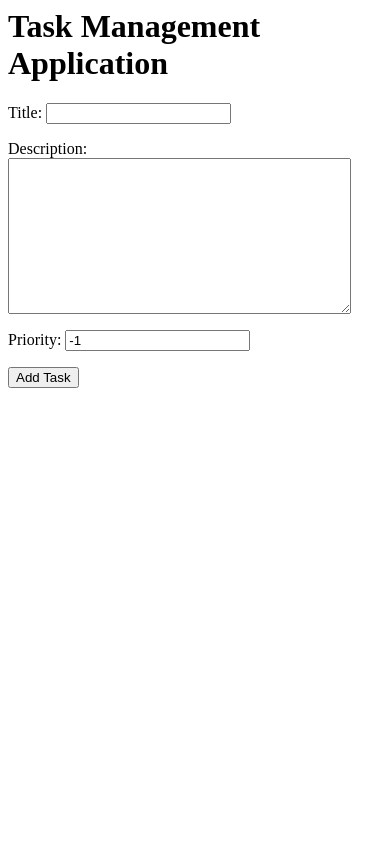
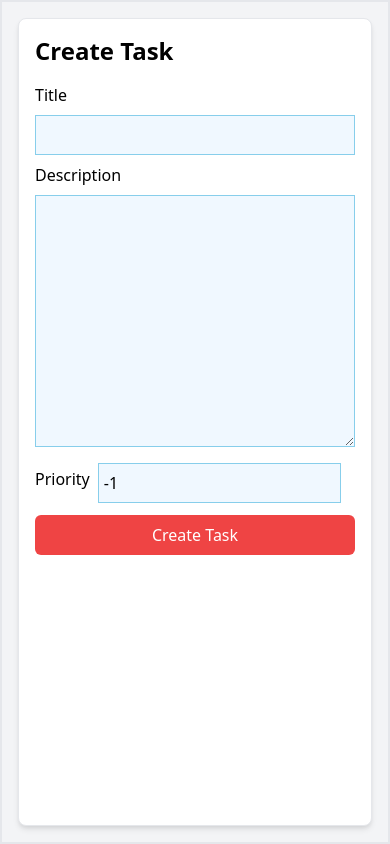
Before and after one commit to pratik-londhe4/GDC-django-LVL6-Milestone, a Django app: page /tasks/create/ in a window 390 px wide. Run offline with Django 3.2, Linux system fonts and the light colour scheme; the visitor is signed in with stand-in values (Sample User, id 1); some libraries are stand-ins or nearby versions.

Commit message:
added css to create task page

```diff
--- a/tasks/templates/task_create.html
+++ b/tasks/templates/task_create.html
@@ -1,17 +1,89 @@
+<!DOCTYPE html>
+<html lang="en">
   <head>
+    <meta charset="UTF-8" />
+    <meta http-equiv="X-UA-Compatible" content="IE=edge" />
+    <meta name="viewport" content="width=device-width, initial-scale=1.0" />
+    <link
+      rel="stylesheet"
+      href="https://cdnjs.cloudflare.com/ajax/libs/tailwindcss/2.2.19/tailwind.min.css"
+      integrity="sha512-wnea99uKIC3TJF7v4eKk4Y+lMz2Mklv18+r4na2Gn1abDRPPOeef95xTzdwGD9e6zXJBteMIhZ1+68QC5byJZw=="
+      crossorigin="anonymous"
+      referrerpolicy="no-referrer"
+    />
+
+    <script src="https://www.writeroo.in/inc/lib/fawesome.js"></script>
+    <title>Task manager</title>
     <style>
-    a {
-      margin-left: 2%;
-      padding: 3px;
+      input {
+        background-color: aliceblue;
+        height: 40px;
+        padding: 5px;
+        border: 0.5px solid skyblue;
       }
-    .tasks_container {
+      textarea {
+        background-color: aliceblue;
         padding: 5px;
+        border: 0.5px solid skyblue;
       }
     </style>
   </head>
-<h1>Task Management Application</h1>
 
+  <body>
+    <div
+      class="flex border-2 p-4 h-screen align-items-center justify-center bg-gray-100"
+    >
+      <div
+        class="p-4 border sm:w-1/3 w-full rounded-lg shadow-md bg-white flex flex-col"
+      >
+        <div class="h-full">
+          <div class="text-2xl font-bold mb-4">Create Task</div>
           <form method="post">
-  {{form.as_p}} {%csrf_token %}
-  <button type="submit">Add Task</button>
+            {{ form.non_field_errors }} {%csrf_token%}
+            <div>
+              <div class="flex flex-col mb-2">
+                <span class="mb-2">Title</span>
+                {{form.title}} {%if form.title.errors%}
+                <ol class="list-disc ml-6 text-sm text-red-500">
+                  {%for error in form.title.errors %}
+                  <li>{{error|escape}}</li>
+                  {%endfor%}
+                </ol>
+                {%endif%}
+              </div>
+              <div class="flex mb-2 flex-col">
+                <p class="mb-2">Description</p>
+                {{form.description}} {%if form.description.errors%}
+                <ol class="list-disc ml-6 text-sm text-red-500">
+                  {%for error in form.description.errors %}
+                  <li>{{error}}</li>
+                  {%endfor%}
+                </ol>
+                {%endif%}
+              </div>
+              <div class="">
+                <div class="flex mb-3 my-4 items-center">
+                  <p class="mb-2 mr-2">Priority</p>
+                  {{form.priority}}
+                </div>
+                {%if form.priority.errors%}
+                <ol class="list-disc ml-6 text-sm text-red-500">
+                  {%for error in form.priority.errors %}
+                  <li>{{error|escape}}</li>
+                  {%endfor%}
+                </ol>
+                {%endif%}
+              </div>
+            </div>
+            <button
+              type="submit"
+              class="text-center bg-red-500 text-white w-full rounded-md py-2 hover:bg-red-400 transition ease-in-out duration-300"
+            >
+              Create Task
+            </button>
           </form>
+        </div>
+      </div>
+    </div>
+  </body>
+</html>
--- a/tasks/templates/tasks.html
+++ b/tasks/templates/tasks.html
@@ -88,7 +88,7 @@
               </form>
               <a href="task/{{task.id}}" class="ml-2 leading-tight">
                 <div class="font-semibold">{{task.title}}</div>
-                <p class="text-red-600">{{task.description}}</p>
+                <p class="text-red-600">{{task.created_date}}</p>
               </a>
             </div>
             <div class="flex items-center">
--- a/user/templates/login.html
+++ b/user/templates/login.html
@@ -53,6 +53,9 @@
             Login
           </button>
         </form>
+        <a href="/user/signup">
+          <p class="text-red-500">Not registered ? Click here</p>
+        </a>
       </div>
     </div>
   </body>
```
Also changed, not shown: tasks/templates/all_tasks.html (+28 -21 lines), tasks/templates/completed_tasks.html (added, +80 -0 lines). Lines whose indentation alone changed are shown as unchanged.
